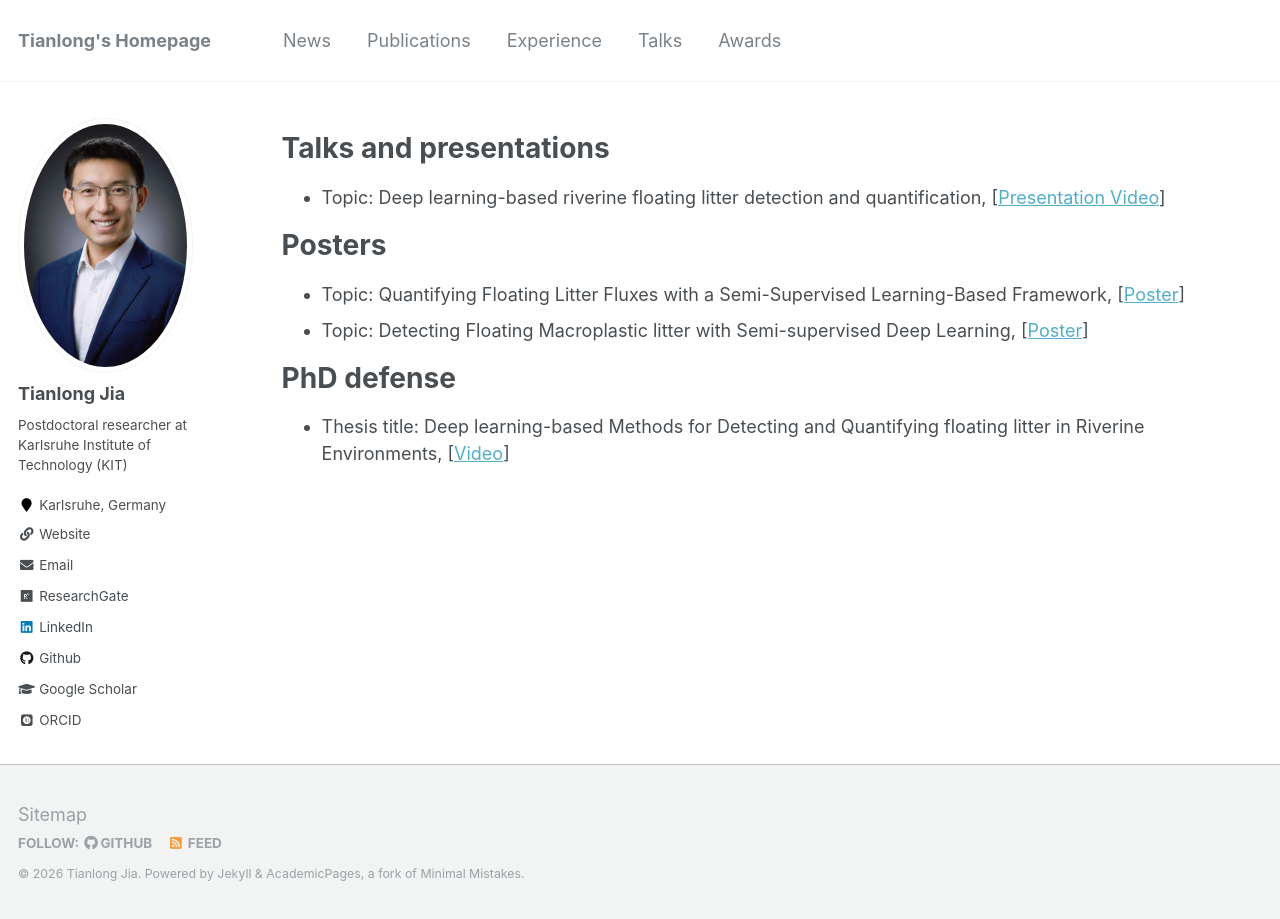
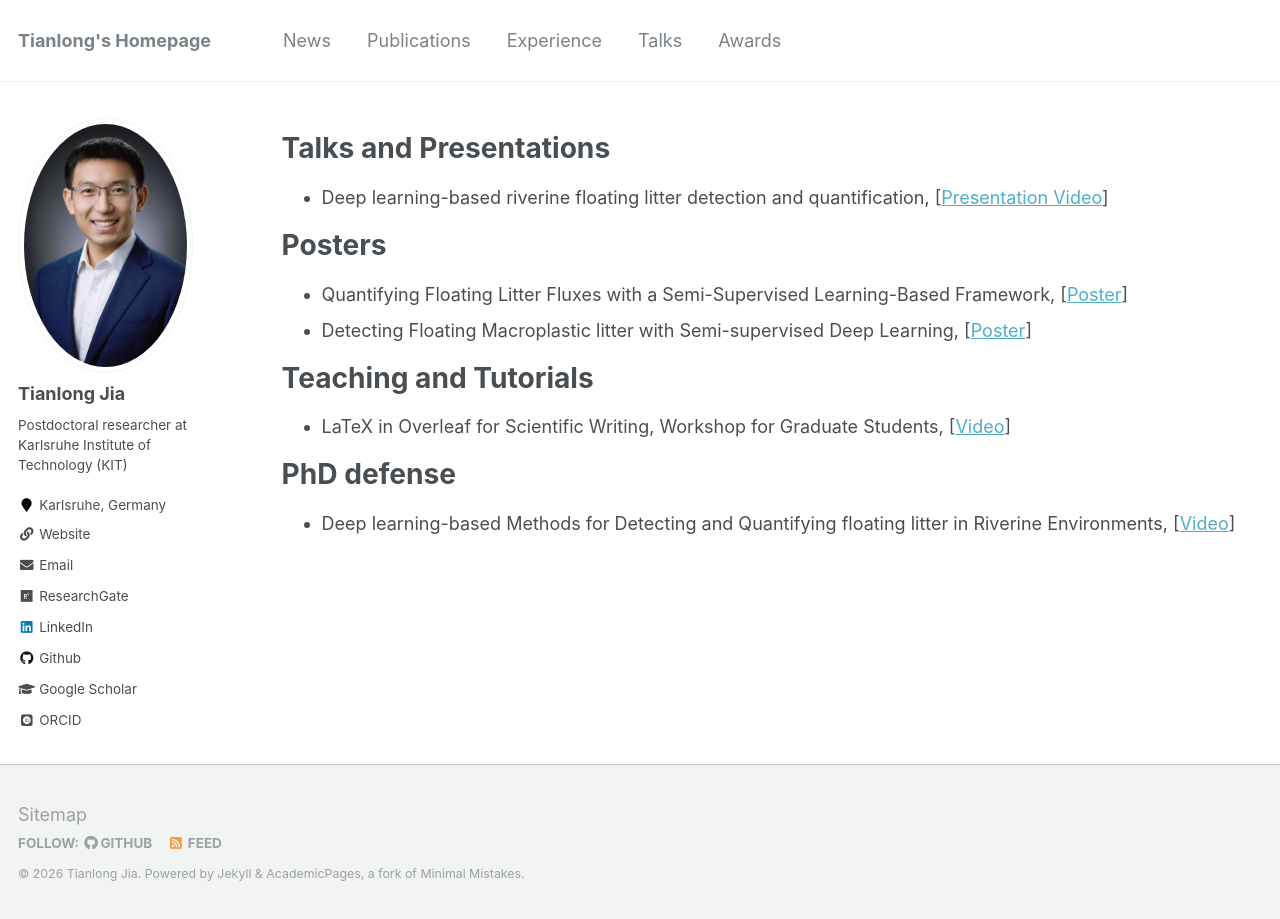
Before and after one commit to TianlongJia/TianlongJia.github.io, a Jekyll site: the page built from _pages/talks.md, in a window 1280 px wide. Built offline with Jekyll 4.4.1, drawn with Linux system fonts in a browser that asks for light colours; some web fonts are replaced.

Commit message:
add latex workshop

```diff
--- a/_pages/talks.md
+++ b/_pages/talks.md
@@ -6,14 +6,18 @@ author_profile: true
 ---
 {% include base_path %}
 
-# Talks and presentations
-- Topic: Deep learning-based riverine floating litter detection and quantification, [[Presentation Video](https://www.bilibili.com/video/BV14qmWBwEEU/?vd_source=f75b9e25128bf502bfcc2a05dfcab32c)]
+# Talks and Presentations
+- Deep learning-based riverine floating litter detection and quantification, [[Presentation Video](https://www.bilibili.com/video/BV14qmWBwEEU/?vd_source=f75b9e25128bf502bfcc2a05dfcab32c)]
 
 
 # Posters
-- Topic: Quantifying Floating Litter Fluxes with a Semi-Supervised Learning-Based Framework, [[Poster](https://www.researchgate.net/publication/396743813_Quantifying_Floating_Litter_Fluxes_with_a_Semi-Supervised_Learning-Based_Framework_EGU25_Poster)]
-- Topic: Detecting Floating Macroplastic litter with Semi-supervised Deep Learning, [[Poster](https://www.researchgate.net/publication/389987259_Detecting_Floating_Macroplastic_litter_with_Semi-supervised_Deep_Learning_AGU23_Poster)]
+- Quantifying Floating Litter Fluxes with a Semi-Supervised Learning-Based Framework, [[Poster](https://www.researchgate.net/publication/396743813_Quantifying_Floating_Litter_Fluxes_with_a_Semi-Supervised_Learning-Based_Framework_EGU25_Poster)]
+- Detecting Floating Macroplastic litter with Semi-supervised Deep Learning, [[Poster](https://www.researchgate.net/publication/389987259_Detecting_Floating_Macroplastic_litter_with_Semi-supervised_Deep_Learning_AGU23_Poster)]
+
+
+# Teaching and Tutorials
+- LaTeX in Overleaf for Scientific Writing, Workshop for Graduate Students, [[Video](https://www.bilibili.com/video/BV1JXNGzPE7d/?vd_source=f75b9e25128bf502bfcc2a05dfcab32c)]
 
 
 # PhD defense
-- Thesis title: Deep learning-based Methods for Detecting and Quantifying floating litter in Riverine Environments, [[Video](https://nmclive.tudelft.nl/mediasite/play/b9af7336332945e5b8f3a8ca09a5219c1d)]
+- Deep learning-based Methods for Detecting and Quantifying floating litter in Riverine Environments, [[Video](https://nmclive.tudelft.nl/mediasite/play/b9af7336332945e5b8f3a8ca09a5219c1d)]
```
